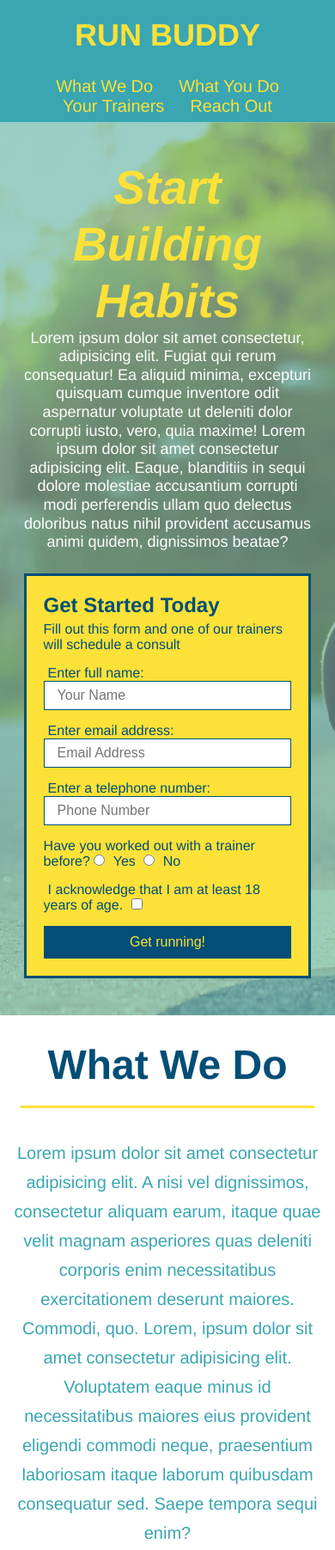
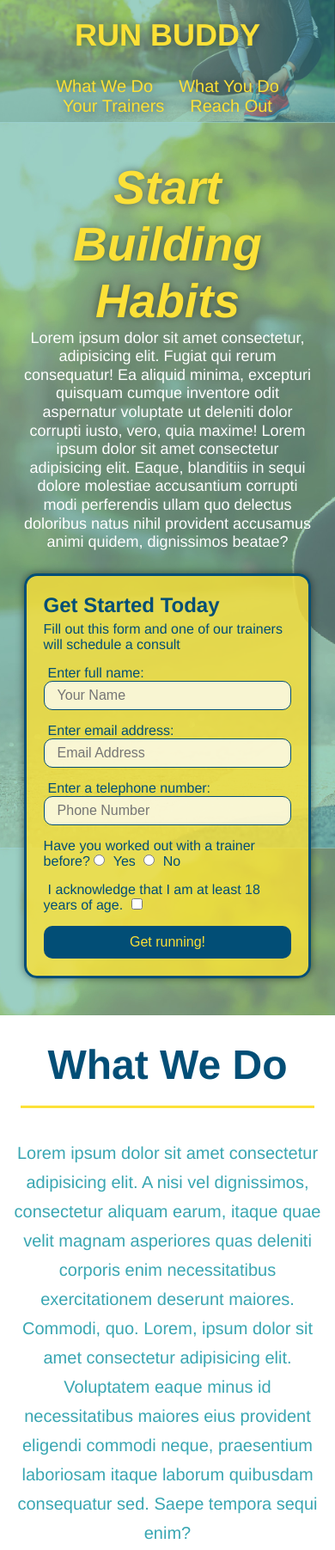
Before and after one commit to laynewegenast/run-buddy, a plain HTML site: page index.html in a window 390 px wide. Shown: the top 1803 px of the page at 86% size. Drawn offline with Linux system fonts and the light colour scheme.

Commit message:
pseudo class styles

```diff
--- a/assets/css/style.css
+++ b/assets/css/style.css
@@ -17,6 +17,14 @@ header {
     display: flex;
     justify-content: space-between;
     flex-wrap: wrap;
+    position: -webkit-sticky;
+    position: sticky;
+    top: 0;
+    background-image: url("../images/hero-bg.jpeg");
+    background-size: cover;
+    background-position: center;
+    background-attachment: fixed;
+    background-position: 80%;
 }
 
 header h1 {
@@ -24,6 +32,7 @@ header h1 {
     font-size: 36px;
     color: #fce138;
     margin: 0;
+    text-shadow: 0 0 10px rgba(0, 0, 0, 0.5);
 }
 
 header a {
@@ -47,6 +56,14 @@ header nav ul li a {
     margin: 10px 15px;
     font-weight: lighter;
     font-size: 1.5vw;
+    text-shadow: 0 0 10px rgba(0, 0, 0, 0.5);
+}
+
+header nav ul li a:hover {
+    background: #fce138;
+    color: #024e76;
+    border-radius: 15px;
+    text-shadow: none;
 }
 
 footer {
@@ -79,13 +96,15 @@ section {
 
 /* Hero Style Start */
 .hero {
-    background-image: url("../images/hero-bg.jpeg");
-    background-size: cover;
-    background-position: center;
     display: flex;
     justify-content: center;
     flex-wrap: wrap;
     align-items: flex-start;
+    background-image: url("../images/hero-bg.jpeg");
+    background-size: cover;
+    background-position: center;
+    background-attachment: fixed;
+    background-position: 80%;
 }
 
 .hero-cta {
@@ -101,15 +120,18 @@ section {
     font-style: italic;
     font-size: 55px;
     color: #fce138;
+    text-shadow: 0 0 10px rgba(0, 0, 0, 0.5);
 }
 
 .hero-form {
     border: 3px solid #024e76;
-    background-color: #fce138;
+    background-color: rgba(252, 225, 56, .8);
     padding: 20px;
     color: #024e76;
     width: 40%;
     margin: 3.5%;
+    box-shadow: 0 0 10px rgba(0, 0, 0, 0.5);
+    border-radius: 15px;
 }
 
 .hero-form h3 {
@@ -129,6 +151,13 @@ section {
     color: #024e76;
     width: 100%;
     margin-bottom: 15px;
+    border-radius: 10px;
+    background-color: rgba(255,255,255, 0.75);
+}
+
+.form-input:focus {
+    background-color: rgba(255,255,255, 1);
+    outline: none;
 }
 
 .hero-form label {
@@ -141,7 +170,13 @@ section {
     border: none;
     padding: 10px 20px;
     font-size: 16px;
+    border-radius: 10px;
 }
+
+.hero-form button:hover{
+    background-color: #39a6b2;
+}
+
 /* Hero Style End */
 
 .intro p {
@@ -162,11 +197,14 @@ section {
     margin: 50px auto;
     padding-bottom: 50px;
     width: 80%;
-    border-bottom: 1px solid #39a6b2;
     display: flex;
     flex-wrap: wrap;
     align-items: center;
     justify-content: space-between;
+}
+
+.step:not(:last-child) {
+    border-bottom: 1px solid #39a6b2;
 }
 
 .step h3 {
@@ -311,6 +349,13 @@ section {
     width: 100%;
     margin-bottom: 15px;
     margin-top: 5px;
+    border-radius: 10px;
+    background-color: rgba(255,255,255, 1);
+}
+
+.contact-form input:focus, .contact-form textarea:focus {
+    background-color: rgba(180, 194, 230, 0.25);
+    outline: none;
 }
 
 .contact-form button {
@@ -321,6 +366,12 @@ section {
     text-align: center;
     padding: 15px 0;
     font-size: 16px;
+    border-radius: 10px;
+}
+
+.contact-form button:hover {
+    color: #fce138;
+    background: #39a6b2;
 }
 
 .contact-info a {
@@ -347,6 +398,7 @@ section {
     header {
         padding-bottom: 0;
         justify-content: center;
+        position: relative;
     }
 
     header h1 {
```
